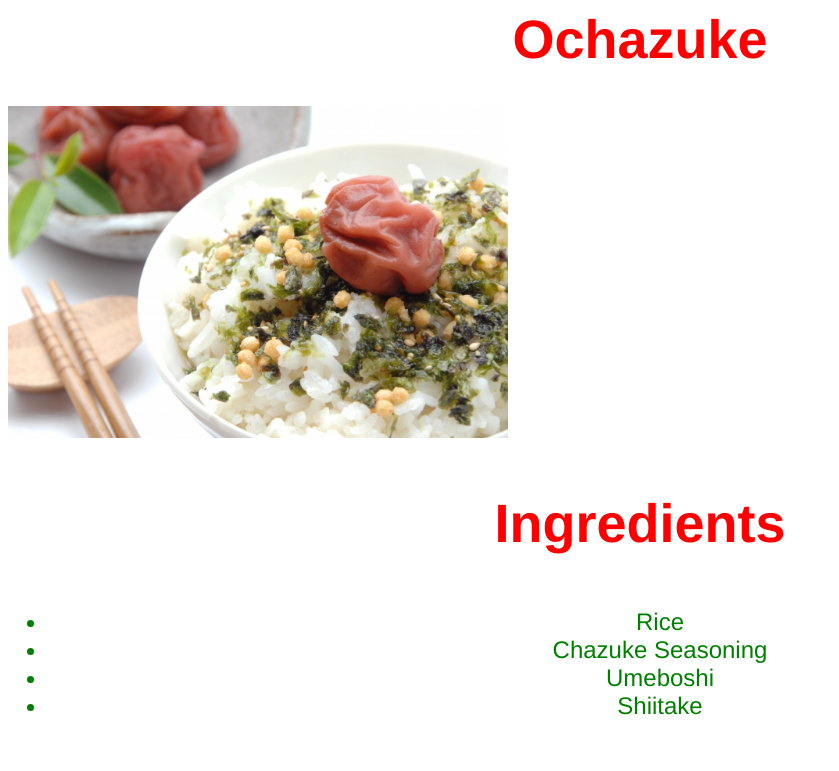
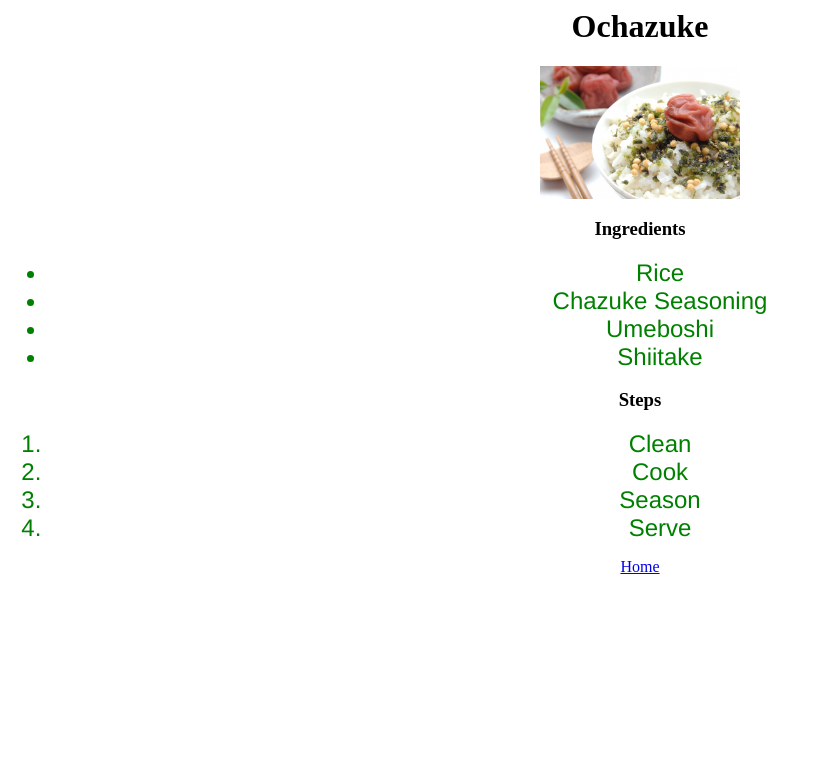
Before and after one commit to DwellHouse/odin-recipes, a plain HTML site: page recipes/ochazuke.html in a window 1280 px wide. Shown: the top 771 px of the page, without its empty margins (0-839 px from the left). Drawn offline with Linux system fonts and the light colour scheme.

Commit message:
Final recipe css edits

```diff
--- a/recipes/ochazuke.html
+++ b/recipes/ochazuke.html
@@ -15,4 +15,4 @@
         <li>Season</li>
         <li>Serve</li>
     </ol>
-<a href="../index.html">Home</a>
+<a href="../index.html" class="home">Home</a>
--- a/style.css
+++ b/style.css
@@ -1,4 +1,8 @@
-h1, h3{
+* {
+    text-align: center;
+}
+
+h1, h3, {
     color: red;
     text-align: center;
     font-weight: bold;
@@ -15,5 +19,6 @@ li, .recipe {
 
 img {
     height: auto;
-    width: 500px;
+    width: 200px;
+    margin: 0 500px 0;
 }
```
Also changed, not shown: recipes/braisedTofu.html (+1 -1 lines), recipes/chiliTaylorVerde.html (+1 -1 lines).
